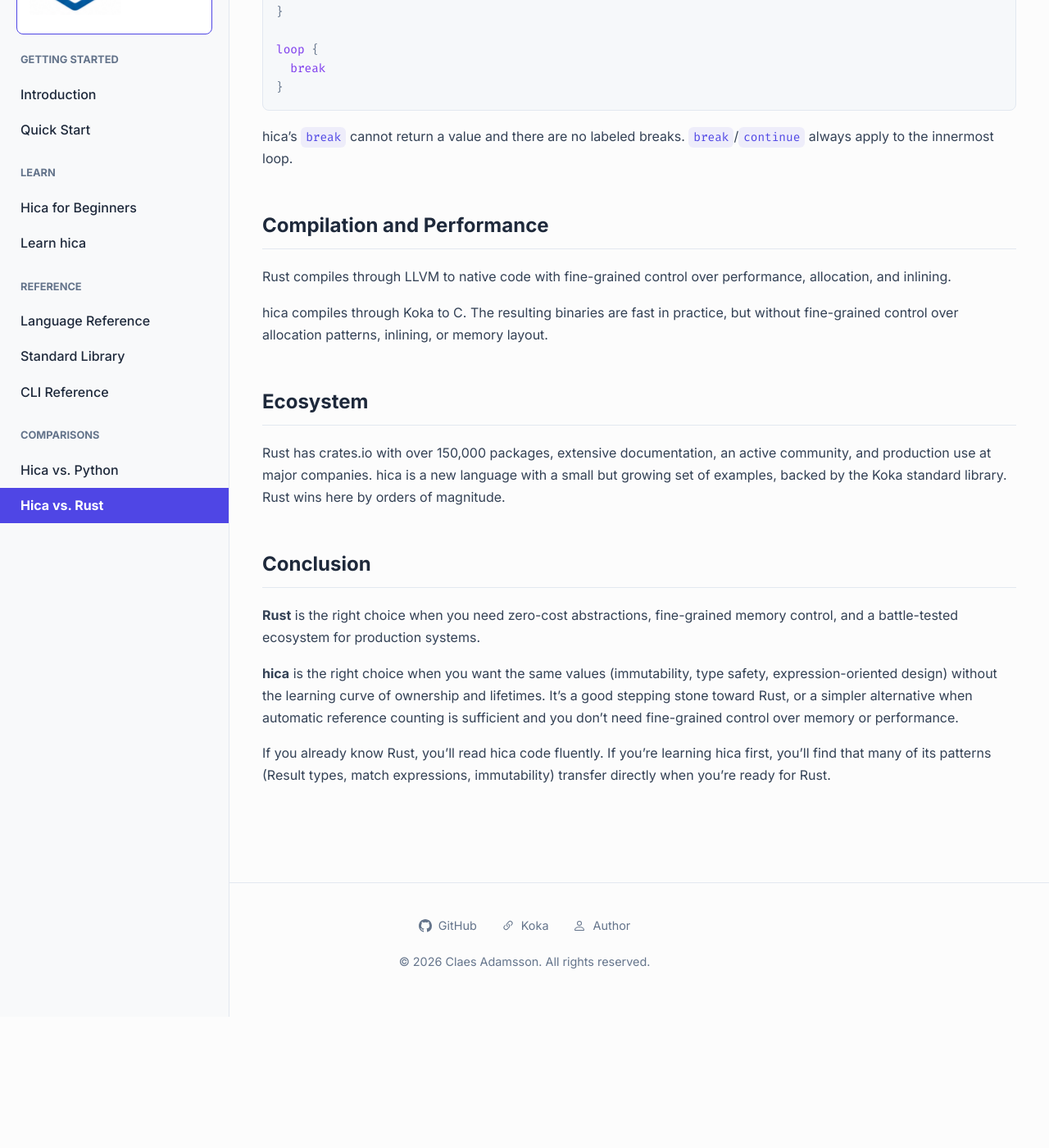
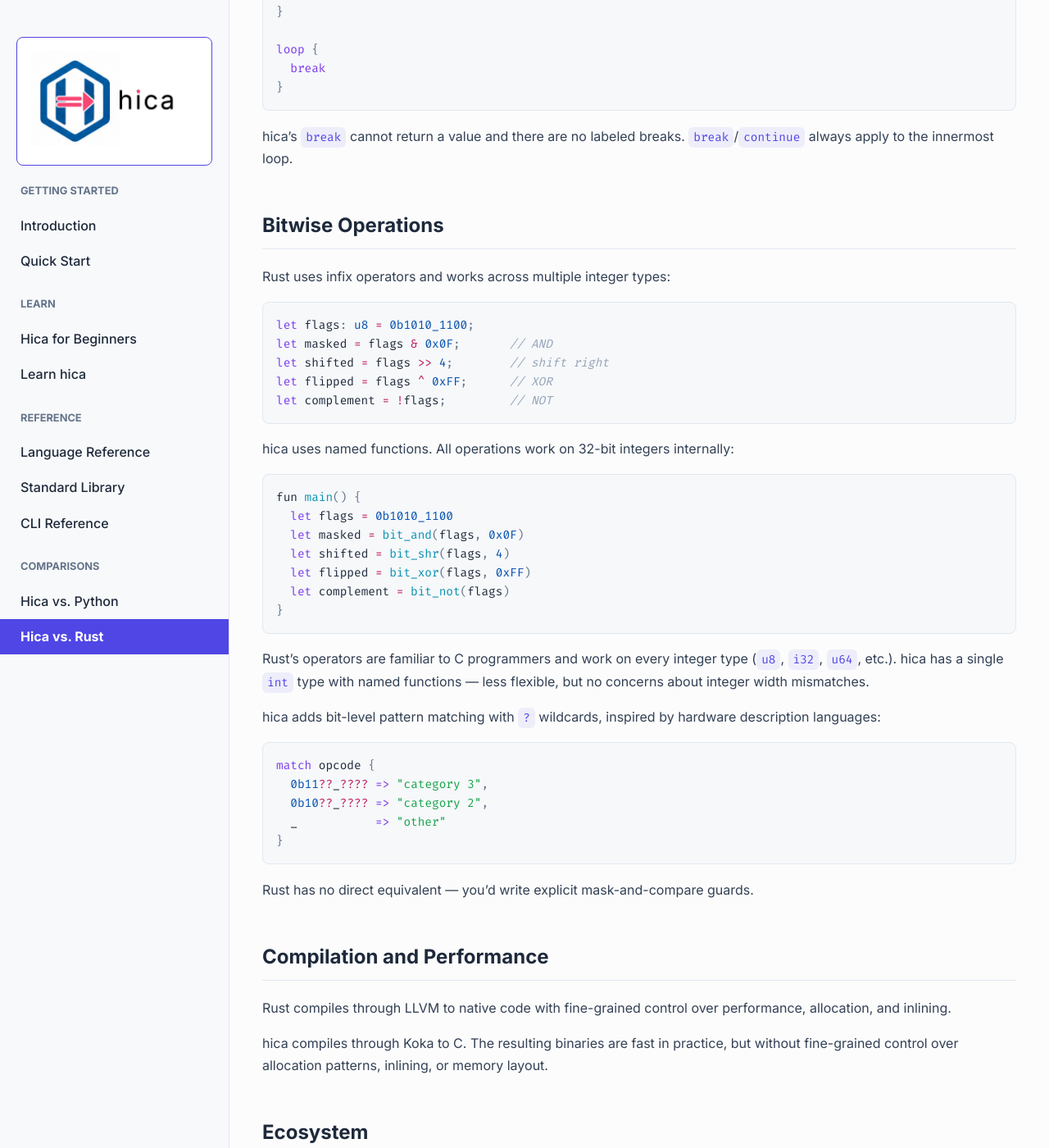
Before and after one commit to cladam/hica, a Jekyll site: the page built from docs/hica-vs-rust.md, in a window 1280 px wide and 1400 px high, scrolled down 9360 px. Shown: the whole window at 82% size. Built offline with Jekyll 4.4.1, drawn with Linux system fonts in a browser that asks for light colours; before the commit the page ends 10600 px from its top, so only the background shows below that.

Commit message:
docs: add bitwise operations to stdlib, python & rust comparison docs

````diff
--- a/docs/hica-vs-rust.md
+++ b/docs/hica-vs-rust.md
@@ -364,6 +364,44 @@
 
 hica's `break` cannot return a value and there are no labeled breaks. `break`/`continue` always apply to the innermost loop.
 
+## Bitwise Operations
+
+Rust uses infix operators and works across multiple integer types:
+
+```rust
+let flags: u8 = 0b1010_1100;
+let masked = flags & 0x0F;       // AND
+let shifted = flags >> 4;        // shift right
+let flipped = flags ^ 0xFF;      // XOR
+let complement = !flags;         // NOT
+```
+
+hica uses named functions. All operations work on 32-bit integers internally:
+
+```rust
+fun main() {
+  let flags = 0b1010_1100
+  let masked = bit_and(flags, 0x0F)
+  let shifted = bit_shr(flags, 4)
+  let flipped = bit_xor(flags, 0xFF)
+  let complement = bit_not(flags)
+}
+```
+
+Rust's operators are familiar to C programmers and work on every integer type (`u8`, `i32`, `u64`, etc.). hica has a single `int` type with named functions — less flexible, but no concerns about integer width mismatches.
+
+hica adds bit-level pattern matching with `?` wildcards, inspired by hardware description languages:
+
+```rust
+match opcode {
+  0b11??_???? => "category 3",
+  0b10??_???? => "category 2",
+  _           => "other"
+}
+```
+
+Rust has no direct equivalent — you'd write explicit mask-and-compare guards.
+
 ## Compilation and Performance
 
 Rust compiles through LLVM to native code with fine-grained control over performance, allocation, and inlining.
````
Also changed, not shown: docs/hica-vs-python.md (+35 -0 lines), docs/standard-library.md (+27 -0 lines).
